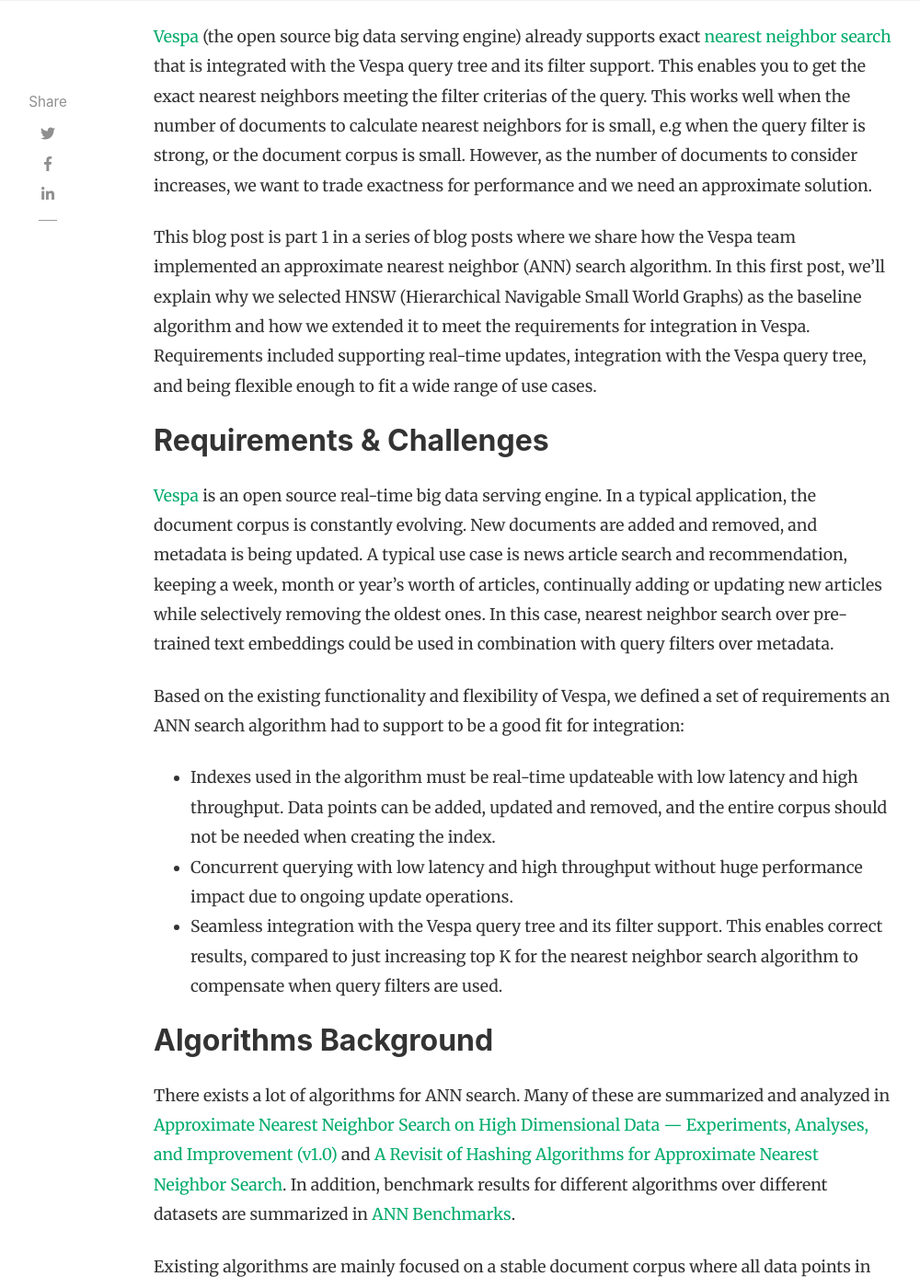
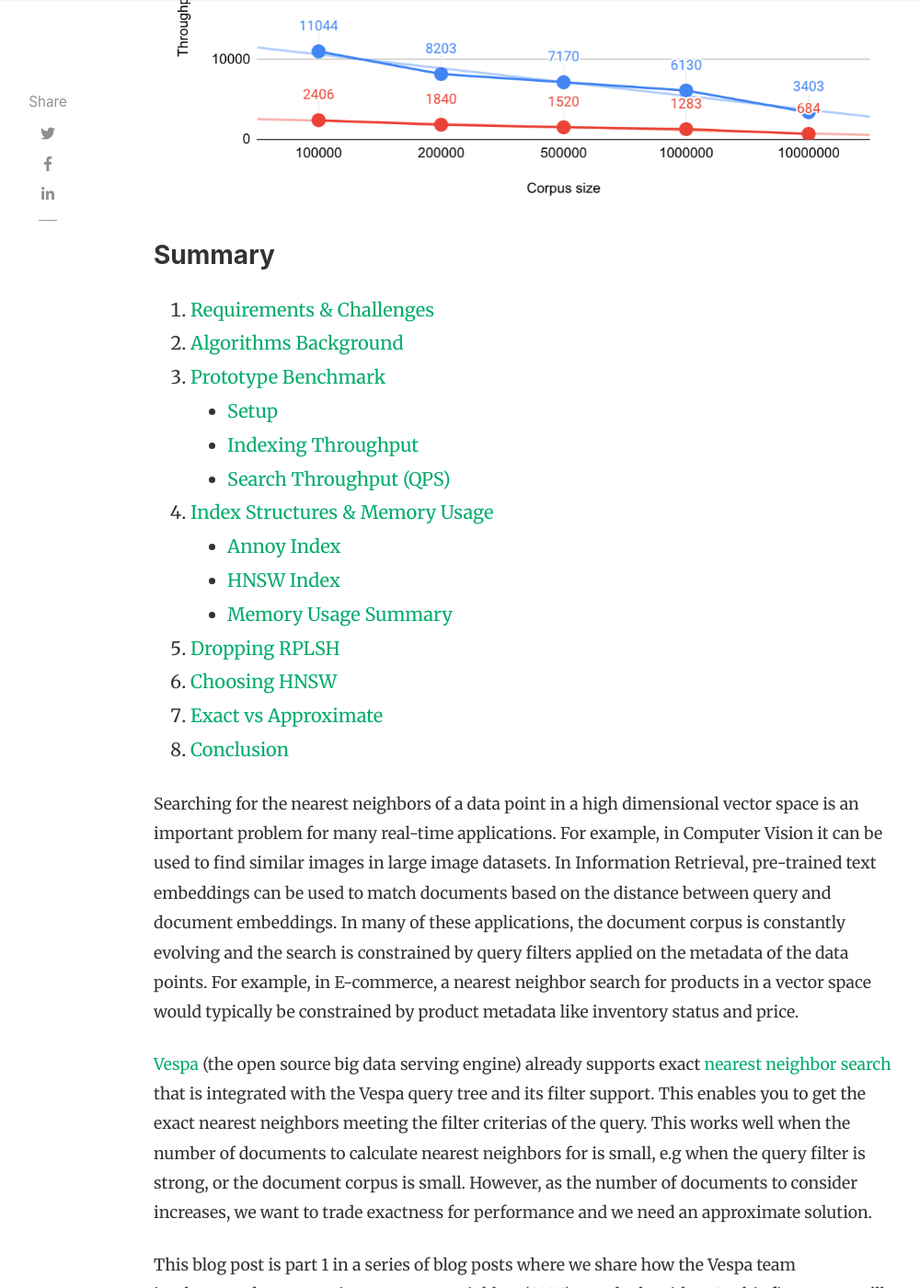
Before and after one commit to vespa-engine/blog, a Jekyll site: the page built from _posts/2020-06-30-approximate-nearest-neighbor-search-in-vespa-part-1.md, in a window 1280 px wide and 1400 px high, scrolled down 618 px. Shown: the whole window at 92% size, without its empty margins (118-1118 px from the left). Built offline with Jekyll 4.4.1, drawn with Linux system fonts in a browser that asks for light colours; nearby versions of some CDN libraries; comment, search, counter and statistics services are not loaded.

Commit message:
Add image and TOC to ANN post

```diff
--- a/_posts/2020-06-30-approximate-nearest-neighbor-search-in-vespa-part-1.md
+++ b/_posts/2020-06-30-approximate-nearest-neighbor-search-in-vespa-part-1.md
@@ -2,6 +2,8 @@
 layout: post
 title: Approximate Nearest Neighbor Search in Vespa - Part 1
 date: '2020-06-30'
+toc: true
+image: assets/2020-06-30-approximate-nearest-neighbor-search-in-vespa-part-1/indexing-throughput-sift.png
 tags: []
 excerpt: In this blog post we explore how the Vespa team selected HNSW (Hierarchical Navigable Small World Graphs)
          as the baseline approximate nearest neighbor algorithm for extension and integration in Vespa.
```
